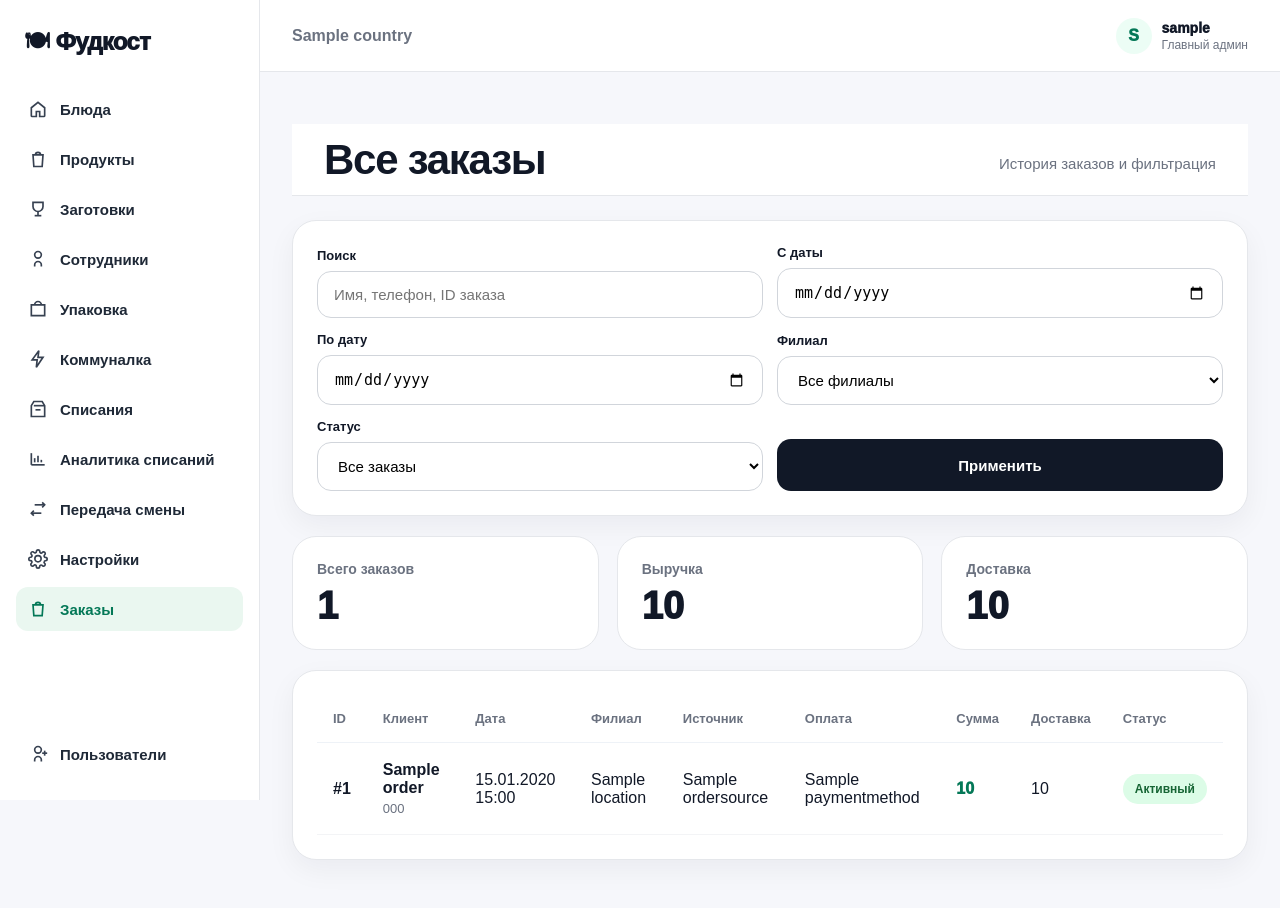
After one commit to lermanjan-ui/montenegro, a Django app: a page that uses foodcost/templates/foodcost/order_all_list.html in a window 1280 px wide. The commit adds this page. Run offline with Django 5.2, Linux system fonts and the light colour scheme; a user stored in the database is signed in; tables that the repository leaves empty hold one stand-in row (values such as "Sample post").

Commit message:
Restrict all orders page to superadmin

```diff
--- /dev/null
+++ b/foodcost/templates/foodcost/order_all_list.html
@@ -0,0 +1,509 @@
+{% extends "foodcost/base.html" %}
+{% load humanize %}
+
+{% block title %}Все заказы{% endblock %}
+
+{% block content %}
+
+<style>
+
+.page{
+    max-width:1700px;
+    margin:0 auto;
+}
+
+.topbar{
+    margin-bottom:24px;
+}
+
+h1{
+    margin:0;
+    font-size:42px;
+    line-height:1;
+    letter-spacing:-0.03em;
+    color:#111827;
+}
+
+.muted{
+    color:#6b7280;
+    margin-top:8px;
+    font-size:15px;
+}
+
+.card{
+    background:white;
+    border:1px solid #e5e7eb;
+    border-radius:24px;
+    padding:24px;
+    box-shadow:0 10px 28px rgba(15,23,42,0.05);
+    margin-bottom:20px;
+}
+
+.filters-grid{
+    display:grid;
+    grid-template-columns:1fr 180px 180px 220px 220px 180px;
+    gap:14px;
+    align-items:end;
+}
+
+label{
+    display:block;
+    margin-bottom:8px;
+    font-size:13px;
+    font-weight:900;
+    color:#111827;
+}
+
+input,
+select{
+    width:100%;
+    padding:14px 16px;
+    border:1px solid #d1d5db;
+    border-radius:14px;
+    box-sizing:border-box;
+    font-size:15px;
+    background:white;
+}
+
+input:focus,
+select:focus{
+    outline:none;
+    border-color:#111827;
+}
+
+.filter-btn{
+    width:100%;
+    border:0;
+    border-radius:14px;
+    background:#111827;
+    color:white;
+    font-weight:900;
+    font-size:15px;
+    height:52px;
+    cursor:pointer;
+}
+
+.stats-grid{
+    display:grid;
+    grid-template-columns:repeat(3,1fr);
+    gap:18px;
+    margin-bottom:20px;
+}
+
+.stat-card{
+    background:white;
+    border:1px solid #e5e7eb;
+    border-radius:24px;
+    padding:24px;
+}
+
+.stat-label{
+    font-size:14px;
+    color:#6b7280;
+    font-weight:800;
+    margin-bottom:10px;
+}
+
+.stat-value{
+    font-size:38px;
+    font-weight:950;
+    color:#111827;
+    line-height:1;
+}
+
+.table-wrap{
+    overflow:auto;
+}
+
+.orders-table{
+    width:100%;
+    border-collapse:collapse;
+}
+
+.orders-table th{
+    text-align:left;
+    padding:16px;
+    font-size:13px;
+    color:#6b7280;
+    font-weight:900;
+    border-bottom:1px solid #eef2f7;
+    white-space:nowrap;
+}
+
+.orders-table td{
+    padding:18px 16px;
+    border-bottom:1px solid #f3f4f6;
+    vertical-align:middle;
+}
+
+.orders-table tr:hover{
+    background:#fafafa;
+}
+
+.order-link{
+    text-decoration:none;
+    color:#111827;
+    font-weight:900;
+}
+
+.customer-name{
+    font-weight:900;
+    color:#111827;
+}
+
+.customer-phone{
+    color:#6b7280;
+    font-size:13px;
+    margin-top:4px;
+}
+
+.sum{
+    font-weight:950;
+    color:#047857;
+}
+
+.cancelled{
+    color:#b91c1c;
+    font-weight:900;
+}
+
+.active{
+    color:#047857;
+    font-weight:900;
+}
+
+.badge{
+    display:inline-flex;
+    align-items:center;
+    justify-content:center;
+    padding:8px 12px;
+    border-radius:999px;
+    font-size:12px;
+    font-weight:900;
+}
+
+.badge-active{
+    background:#dcfce7;
+    color:#166534;
+}
+
+.badge-cancelled{
+    background:#fee2e2;
+    color:#991b1b;
+}
+
+.empty{
+    text-align:center;
+    padding:60px 20px;
+    color:#6b7280;
+    font-weight:800;
+}
+
+@media (max-width:1400px){
+
+    .filters-grid{
+        grid-template-columns:1fr 1fr;
+    }
+
+}
+
+@media (max-width:900px){
+
+    .stats-grid{
+        grid-template-columns:1fr;
+    }
+
+    .filters-grid{
+        grid-template-columns:1fr;
+    }
+
+}
+
+</style>
+
+<div class="page">
+
+    <div class="topbar">
+
+        <h1>Все заказы</h1>
+
+        <div class="muted">
+            История заказов и фильтрация
+        </div>
+
+    </div>
+
+    <div class="card">
+
+        <form method="get">
+
+            <div class="filters-grid">
+
+                <div>
+                    <label>Поиск</label>
+
+                    <input
+                        type="text"
+                        name="search"
+                        placeholder="Имя, телефон, ID заказа"
+                        value="{{ search|default:'' }}"
+                    >
+                </div>
+
+                <div>
+                    <label>С даты</label>
+
+                    <input
+                        type="date"
+                        name="date_from"
+                        value="{{ date_from|default:'' }}"
+                    >
+                </div>
+
+                <div>
+                    <label>По дату</label>
+
+                    <input
+                        type="date"
+                        name="date_to"
+                        value="{{ date_to|default:'' }}"
+                    >
+                </div>
+
+                <div>
+                    <label>Филиал</label>
+
+                    <select name="location_id">
+
+                        <option value="">
+                            Все филиалы
+                        </option>
+
+                        {% for item in locations %}
+
+                            <option
+                                value="{{ item.id }}"
+                                {% if location_id == item.id|stringformat:"s" %}selected{% endif %}
+                            >
+                                {{ item.name }}
+                            </option>
+
+                        {% endfor %}
+
+                    </select>
+                </div>
+
+                <div>
+                    <label>Статус</label>
+
+                    <select name="status">
+
+                        <option value="">
+                            Все заказы
+                        </option>
+
+                        <option
+                            value="active"
+                            {% if status == "active" %}selected{% endif %}
+                        >
+                            Активные
+                        </option>
+
+                        <option
+                            value="cancelled"
+                            {% if status == "cancelled" %}selected{% endif %}
+                        >
+                            Отмененные
+                        </option>
+
+                    </select>
+                </div>
+
+                <div>
+                    <button type="submit" class="filter-btn">
+                        Применить
+                    </button>
+                </div>
+
+            </div>
+
+        </form>
+
+    </div>
+
+    <div class="stats-grid">
+
+        <div class="stat-card">
+
+            <div class="stat-label">
+                Всего заказов
+            </div>
+
+            <div class="stat-value">
+                {{ total_orders }}
+            </div>
+
+        </div>
+
+        <div class="stat-card">
+
+            <div class="stat-label">
+                Выручка
+            </div>
+
+            <div class="stat-value">
+                {{ total_revenue|floatformat:0|intcomma }}
+            </div>
+
+        </div>
+
+        <div class="stat-card">
+
+            <div class="stat-label">
+                Доставка
+            </div>
+
+            <div class="stat-value">
+                {{ total_delivery|floatformat:0|intcomma }}
+            </div>
+
+        </div>
+
+    </div>
+
+    <div class="card">
+
+        <div class="table-wrap">
+
+            <table class="orders-table">
+
+                <thead>
+
+                    <tr>
+
+                        <th>ID</th>
+                        <th>Клиент</th>
+                        <th>Дата</th>
+                        <th>Филиал</th>
+                        <th>Источник</th>
+                        <th>Оплата</th>
+                        <th>Сумма</th>
+                        <th>Доставка</th>
+                        <th>Статус</th>
+
+                    </tr>
+
+                </thead>
+
+                <tbody>
+
+                    {% for order in orders %}
+
+                        <tr>
+
+                            <td>
+
+                                <a
+                                    href="/c/{{ country.slug }}/orders/{{ order.id }}/"
+                                    class="order-link"
+                                >
+                                    #{{ order.id }}
+                                </a>
+
+                            </td>
+
+                            <td>
+
+                                <div class="customer-name">
+                                    {{ order.customer_name }}
+                                </div>
+
+                                <div class="customer-phone">
+                                    {{ order.customer_phone }}
+                                </div>
+
+                            </td>
+
+                            <td>
+
+                                {{ order.order_date|date:"d.m.Y H:i" }}
+
+                            </td>
+
+                            <td>
+
+                                {{ order.location.name|default:"—" }}
+
+                            </td>
+
+                            <td>
+
+                                {{ order.source.name|default:"—" }}
+
+                            </td>
+
+                            <td>
+
+                                {{ order.payment_method.name|default:"—" }}
+
+                            </td>
+
+                            <td class="sum">
+
+                                {{ order.total_amount|floatformat:0|intcomma }}
+
+                            </td>
+
+                            <td>
+
+                                {{ order.delivery_amount|floatformat:0|intcomma }}
+
+                            </td>
+
+                            <td>
+
+                                {% if order.is_cancelled %}
+
+                                    <span class="badge badge-cancelled">
+                                        Отменен
+                                    </span>
+
+                                {% else %}
+
+                                    <span class="badge badge-active">
+                                        Активный
+                                    </span>
+
+                                {% endif %}
+
+                            </td>
+
+                        </tr>
+
+                    {% empty %}
+
+                        <tr>
+
+                            <td colspan="9">
+
+                                <div class="empty">
+                                    Заказы не найдены
+                                </div>
+
+                            </td>
+
+                        </tr>
+
+                    {% endfor %}
+
+                </tbody>
+
+            </table>
+
+        </div>
+
+    </div>
+
+</div>
+
+{% endblock %}
--- a/foodcost/templates/foodcost/order_list.html
+++ b/foodcost/templates/foodcost/order_list.html
@@ -427,6 +427,9 @@ h1{
         >
             Новый заказ
         </a>
+		<a class="create-btn" href="/c/{{ country.slug }}/orders/all/">
+		    Все заказы
+		</a>
 
     </div>
 
--- a/foodcost/urls.py
+++ b/foodcost/urls.py
@@ -82,6 +82,12 @@ urlpatterns = [
     ),
 
     path(
+        "c/<slug:country_slug>/orders/all/",
+        order_views.order_all_list,
+        name="order_all_list"
+    ),
+
+    path(
         "c/<slug:country_slug>/orders/analytics/",
         order_views.order_analytics,
         name="order_analytics"
```
Also changed, not shown: foodcost/order_views.py (+114 -0 lines).
